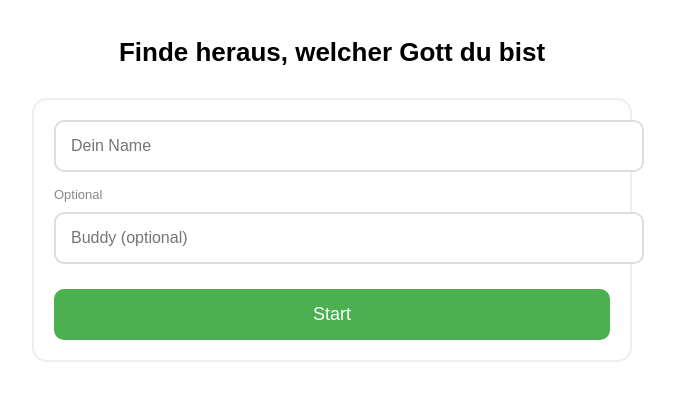
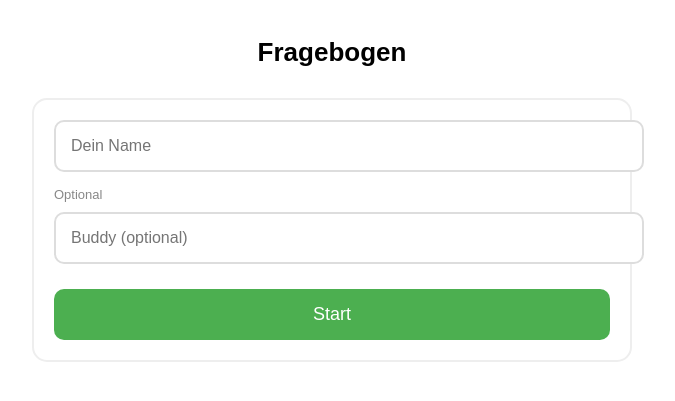
Before and after one commit to Leonie0a/fragebogen-tutwe26, a Flask app: page / in a window 1280 px wide. Shown: the top 401 px of the page, without its empty margins (308-983 px from the left). Run offline with Flask 3, Linux system fonts and the light colour scheme.

Commit message:
Update start.html
Fragebogen statt Satz zu Göttern als Überschrift

```diff
--- a/templates/start.html
+++ b/templates/start.html
@@ -54,7 +54,7 @@
 
 <body>
 
-<h1>Finde heraus, welcher Gott du bist</h1>
+<h1>Fragebogen</h1>
 
 <div class="box">
     <form method="POST">
```
